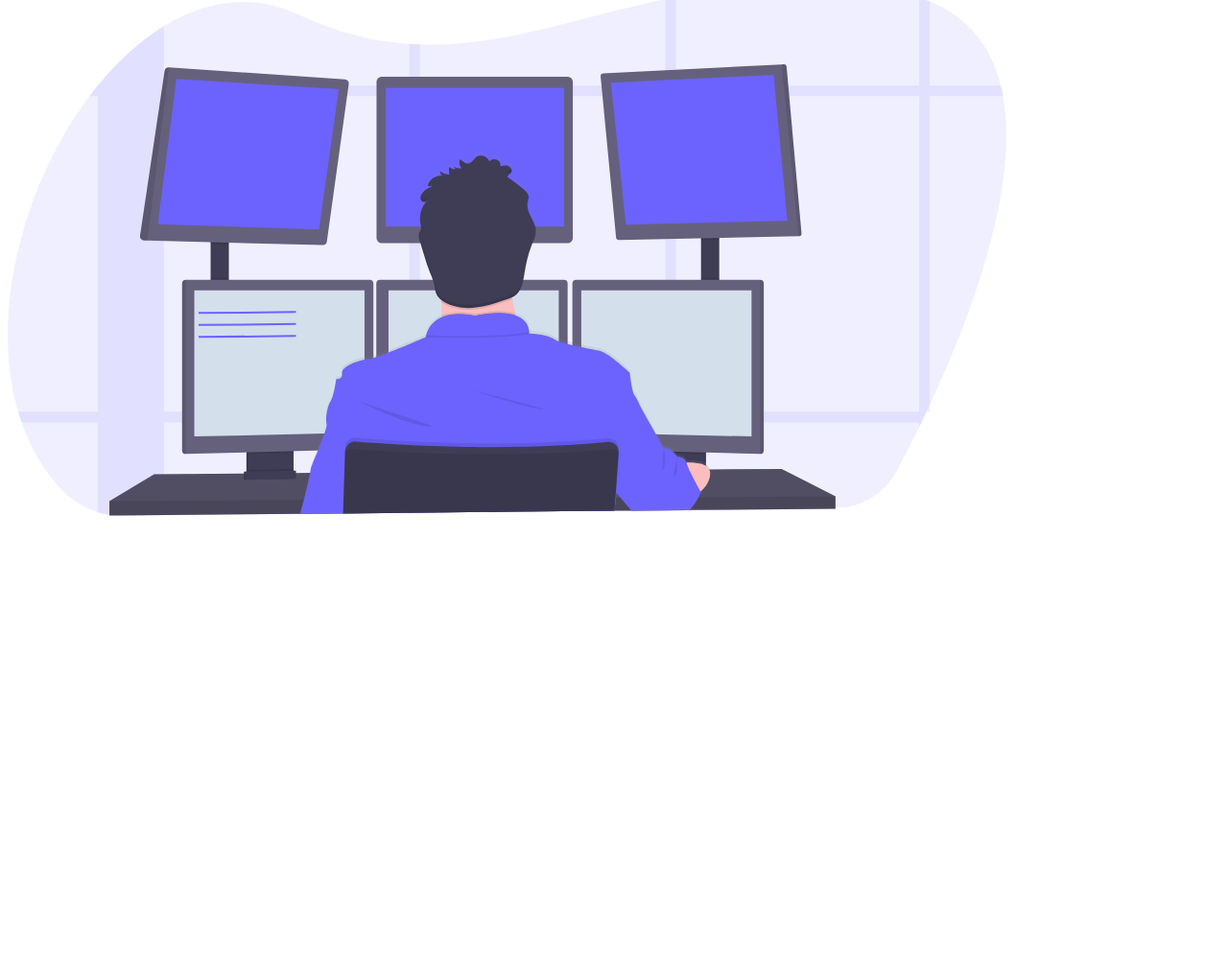
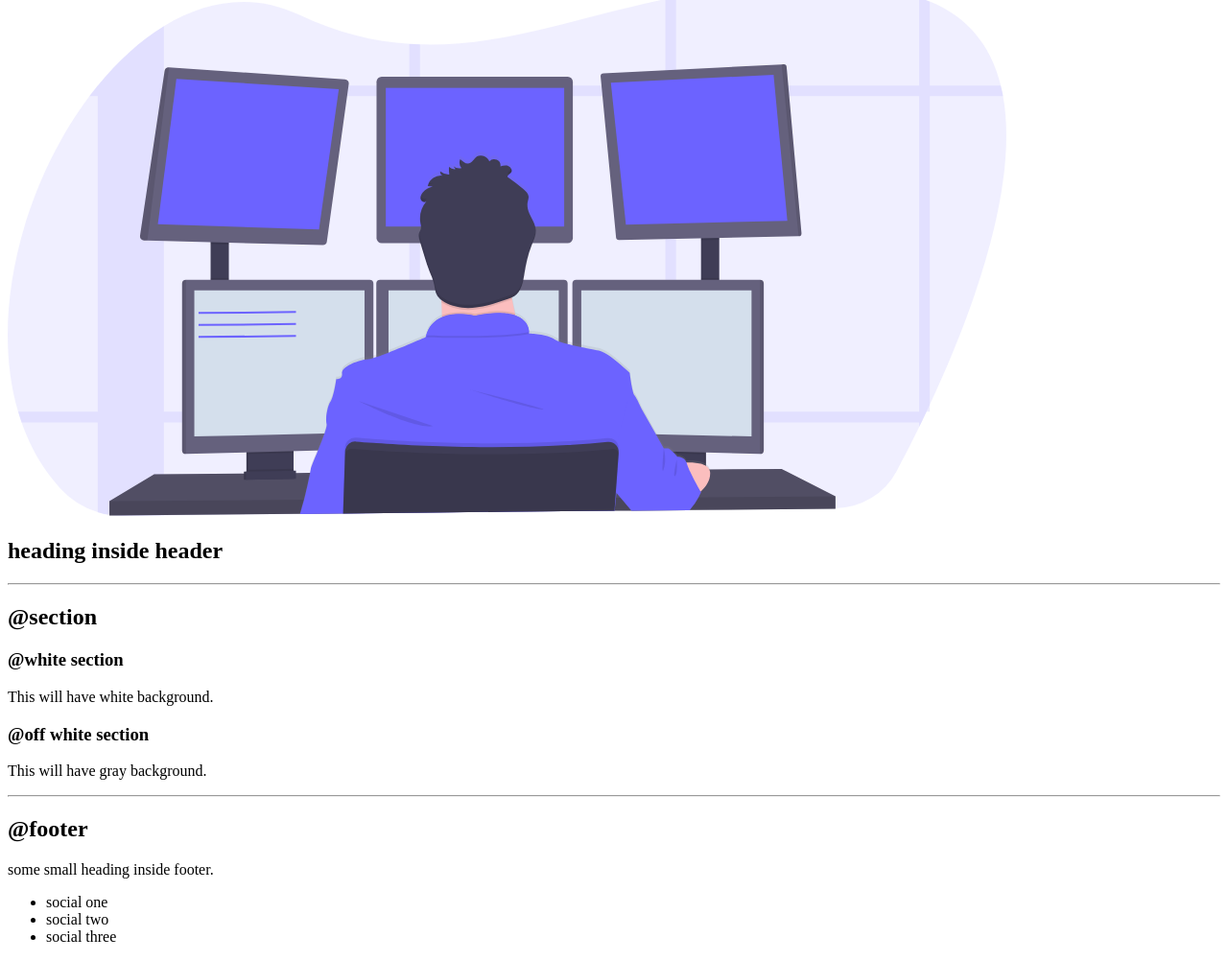
Before and after one commit to rishavr920/Neo-g-camp-1-may-2021, a plain HTML site: page index.html in a window 1280 px wide. Shown: the part 1288-2290 px from the top of the page at 96% size. Before the commit the page ends 1838 px from the top, so only its background shows below. Drawn offline with Linux system fonts and the light colour scheme.

Commit message:
html done

```diff
--- a/index.html
+++ b/index.html
@@ -1,11 +1,13 @@
 <!DOCTYPE html>
 <html lang="en">
+
 <head>
     <meta charset="UTF-8">
     <meta http-equiv="X-UA-Compatible" content="IE=edge">
     <meta name="viewport" content="width=device-width, initial-scale=1.0">
     <title> component library.</title>
 </head>
+
 <body>
     <h1>Rishav's component library.</h1>
     <p>I am attending neo-g-camp and I want to make a library which would
@@ -85,11 +87,36 @@
         </div>
     </nav>
 
-        <hr>
+    <hr>
 
-        <h2>@header</h2>
+    <h2>@header</h2>
 
-        <img src="image/hero.svg">
+    <img src="image/hero.svg">
+    <h2>heading inside header</h2>
 
+    <hr>
+    <h2>@section</h2>
+
+    <section>
+        <h3>@white section</h3>
+        <p>This will have white background.</p>
+    </section>
+
+    <section>
+        <h3>@off white section</h3>
+        <p>This will have gray background.</p>
+
+    </section>
+    <hr>
+    <h2>@footer</h2>
+    <footer>
+        <div>some small heading inside footer.</div>
+        <ul>
+            <li>social one </li>
+            <li>social two</li>
+            <li>social three</li>
+        </ul>
+    </footer>
 </body>
+
 </html>
```
